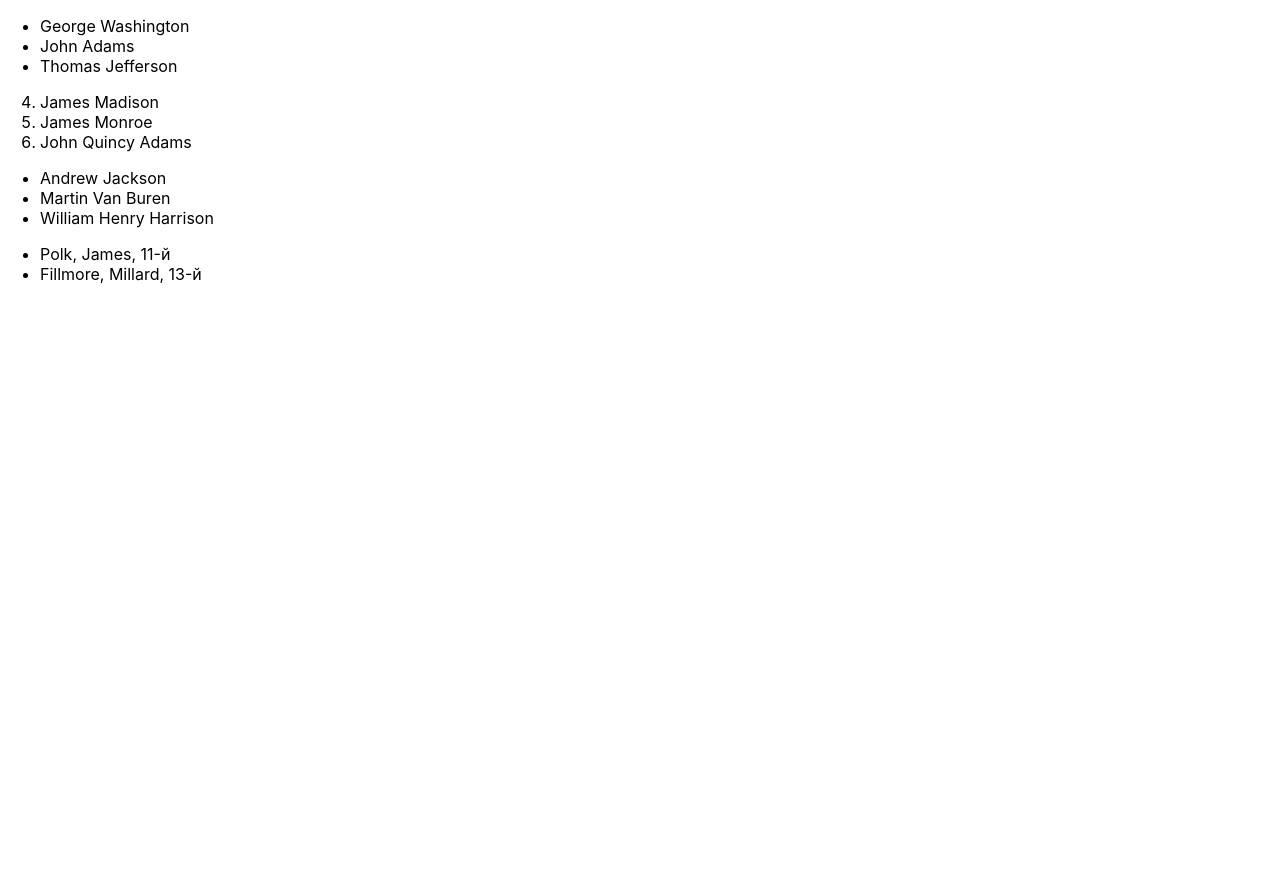
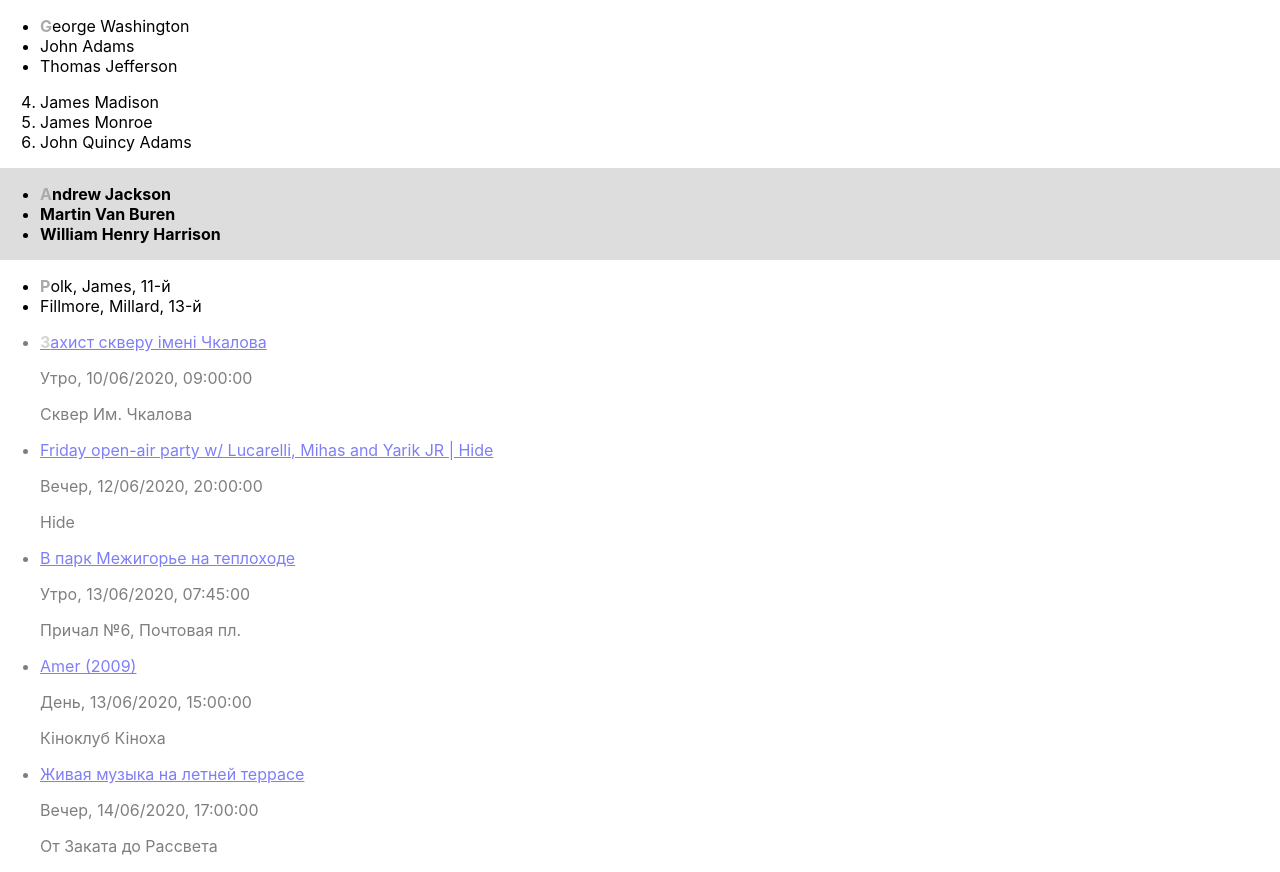
Before and after one commit to LesiukO/react-hw-1, a React (Create React App) app: page / in a window 1280 px wide. Before the commit the page ends 800 px from the top, so only its background shows below. Built offline with nearby package versions, Linux system fonts and the light colour scheme.

Commit message:
Task-6-7-8

```diff
--- a/package.json
+++ b/package.json
@@ -6,8 +6,11 @@
     "@testing-library/jest-dom": "^4.2.4",
     "@testing-library/react": "^9.5.0",
     "@testing-library/user-event": "^7.2.1",
+    "moment": "^2.26.0",
+    "moment-timezone": "^0.5.31",
     "react": "^16.13.1",
     "react-dom": "^16.13.1",
+    "react-moment": "^0.9.7",
     "react-scripts": "3.4.1"
   },
   "scripts": {
--- a/src/index.css
+++ b/src/index.css
@@ -11,3 +11,12 @@
   font-family: source-code-pro, Menlo, Monaco, Consolas, 'Courier New',
     monospace;
 }
+
+ul li:first-child::first-letter {
+  color: #aaa;
+  font-weight: bold;
+}
+
+.past {
+  opacity: .5;
+}
--- a/src/index.js
+++ b/src/index.js
@@ -3,6 +3,9 @@
 import './index.css';
 import App from './App';
 import * as serviceWorker from './serviceWorker';
+
+import Moment from 'react-moment';
+import 'moment-timezone';
 
 const listOfPresidents = [
   'Andrew Jackson',
@@ -42,6 +45,30 @@
   return `${president.lastName}, ${president.firstName}, ${president.presidentIndex}-й`;
 }
 
+const data = [{"id":"666958530825467","title":"Friday open-air party w/ Lucarelli, Mihas and Yarik JR | Hide","place":"Hide","date":"2020-06-12T20:00:00.000Z"},{"id":"786185895252176","title":"Захист скверу імені Чкалова","place":"Сквер Им. Чкалова","date":"2020-06-10T09:00:00.000Z"},{"id":"623921328209118","title":"Живая музыка на летней террасе","place":"От Заката до Рассвета","date":"2020-06-14T17:00:00.000Z"},{"id":"909559356190295","title":"Amer (2009)","place":"Кіноклуб Кіноха","date":"2020-06-13T15:00:00.000Z"},{"id":"589272605321022","title":"В парк Межигорье на теплоходе","place":"Причал №6, Почтовая пл.","date":"2020-06-13T07:45:00.000Z"}];
+
+
+const getTimesOfDay = date => {
+  let hour = new Date(date).getHours();
+
+  if (hour >= 21 || hour < 5) {
+    return 'Ночь';
+  } else if (hour >= 5 && hour < 11) {
+    return 'Утро';
+  } else if (hour >= 11 && hour < 17) {
+    return 'День';
+  } else if (hour >= 17 && hour < 21) {
+    return 'Вечер';
+  }
+
+}
+
+const isInPast = date => {
+  if (new Date(date) < new Date()) {
+    return true;
+  }
+}
+
 ReactDOM.render(
   <React.StrictMode>
     <ul>
@@ -56,7 +83,7 @@
       <li>John Quincy Adams</li>
     </ol>
 
-    <ul>
+    <ul style={{background: '#ddd', paddingTop: '1em', paddingBottom: '1em', fontWeight: 'bold'}}>
       {listOfPresidents.map(president => {
         return <li key={president}>{president}</li>
       })}
@@ -70,6 +97,20 @@
       })}
     </ul>
 
+    <ul>
+      {data.sort((previous, next) => {
+        if (previous.date < next.date) {
+          return -1;
+        }
+      }).map( event => {
+        return <li key={event.id} className={isInPast(event.date) && 'past'}>
+          <p><a target="_blank" href={`https://www.facebook.com/events/${event.id}/`}>{event.title}</a></p>
+          <p><span>{getTimesOfDay(event.date)},</span> <Moment format="DD/MM/YYYY, HH:mm:ss">{event.date}</Moment></p>
+          <p>{event.place}</p>
+        </li>
+      })}
+    </ul>
+
   </React.StrictMode>,
   document.getElementById('root')
 );
```
Also changed, not shown: 1 other file (tests, documents, lock files or other folders).
